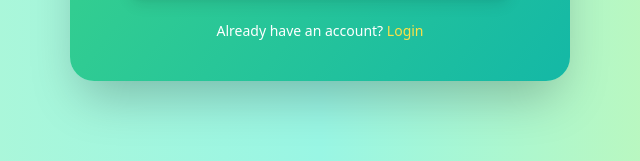
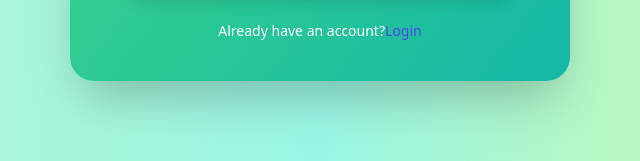
Before and after one commit to Siri23072004/login-signup-page, a website: page signup.html in a window 1280 px wide. Shown: the part 636-797 px from the top of the page, 320-960 px from the left. Drawn offline with nearby package versions, Linux system fonts and the light colour scheme.

Commit message:
Revise signup.html for improved layout and styles
Updated the signup page with new styles and layout.

```diff
--- a/signup.html
+++ b/signup.html
@@ -27,7 +27,8 @@
         Signup
       </button>
     </form>
-    <p class="mt-6 text-sm">Already have an account? <a href="login.html" class="text-yellow-300 hover:underline">Login</a></p>
+    <p class="mt-6 text-sm">Already have an account?<a href="index.html" class="text-indigo-600 hover:underline">Login</a>
+</p>
   </div>
 
 </body>
```
